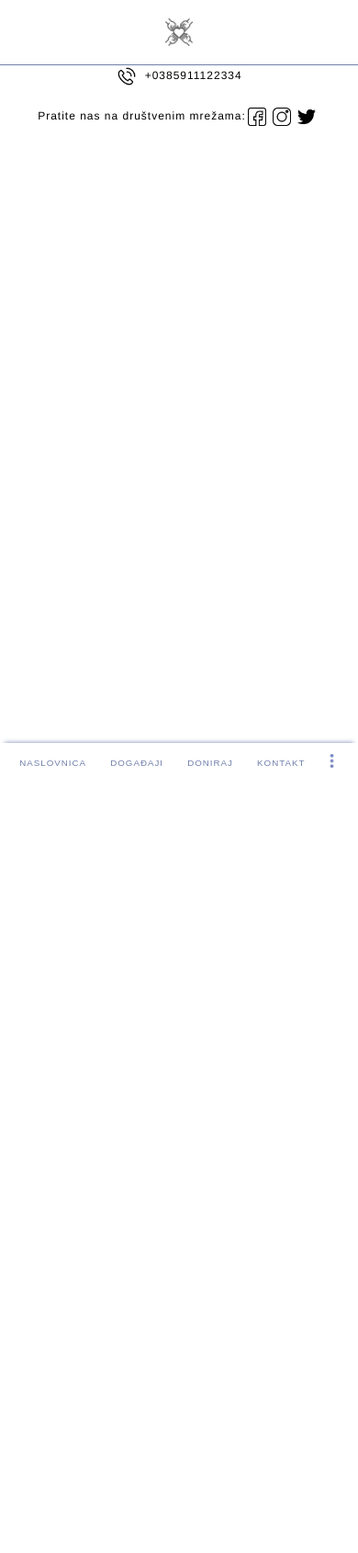
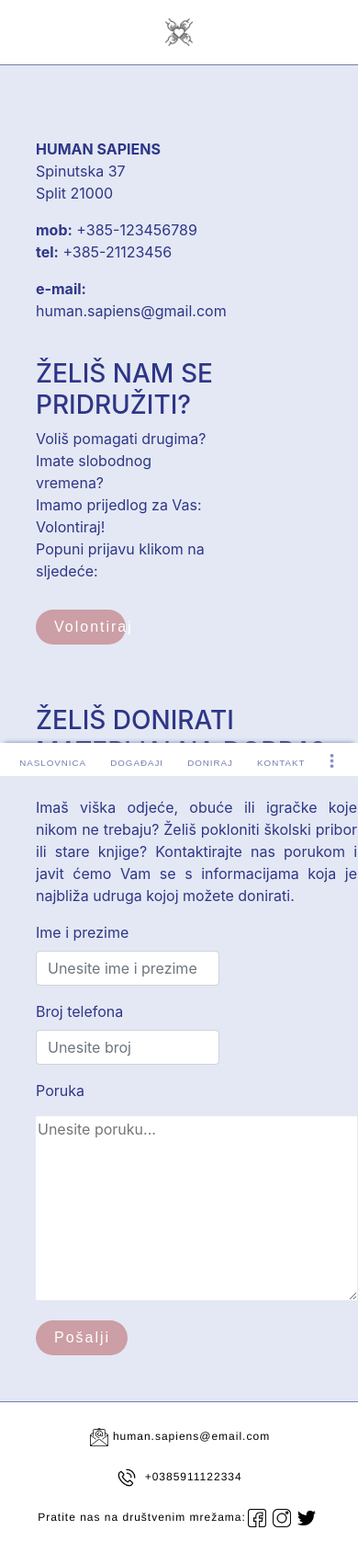
Before and after one commit to lida-3/HCI_2020-21, a Gatsby site: page /kontakt in a window 390 px wide. Shown: the whole page at 92% size. Before the commit the page ends 844 px from the top, so only its background shows below. Built offline with nearby package versions, Linux system fonts and the light colour scheme; Gatsby itself is replaced by a stand-in of ours.

Commit message:
adding contact

```diff
--- a/src/components/Buttons/style.module.css
+++ b/src/components/Buttons/style.module.css
@@ -74,6 +74,57 @@
   letter-spacing: 2px;
 }
 
+.volontiraj{
+  display: inline-block;
+
+  margin-top: 30px;
+  border: none;
+  padding: 7px 20px;
+  border-radius: 30px;
+  background-color: #cc9ea5;
+  color: #ffffff;
+  font-size: 18px;
+  font-family: sans-serif;
+  text-align: center;
+  letter-spacing: 2px;
+  width: 20%;
+}
+
+.poruka{
+  display: inline-block;
+  border: none;
+  padding: 7px 20px;
+  border-radius: 30px;
+  background-color: #cc9ea5;
+  color: #ffffff;
+  font-size: 18px;
+  font-family: sans-serif;
+  text-align: center;
+  letter-spacing: 2px;
+  width: 30%;
+}
+
+.submit {
+  display: inline-block;
+  border: none;
+  padding: 7px 20px;
+  border-radius: 30px;
+  background-color: #cc9ea5;
+  color: #ffffff;
+  font-size: 18px;
+  font-family: sans-serif;
+  text-align: center;
+  letter-spacing: 2px;
+
+
+}
+
+.volontiraj:hover,
+.poruka:hover,
+.submit:hover {
+  background-color: #2e3687;
+}
+
 @media screen and (max-width: 768px) {
   .primary,
   .secondary,
@@ -129,3 +180,25 @@
   border-radius: 30px;
   }
 }
+
+@media screen and (max-width: 768px) {
+  .volontiraj
+   {
+   font-size: 16px;
+   width: 50%;
+  }
+}
+
+@media screen and (max-width: 768px) {
+  .poruka
+   {
+   font-size: 16px;
+   width: 50%;
+  }
+}
+@media screen and (max-width: 768px) {
+  .submit
+   {
+   font-size: 16px;
+  }
+}
--- /dev/null
+++ b/src/components/Kontakti/index.js
@@ -0,0 +1,99 @@
+import React, {useState} from 'react'
+import styles from './style.module.css'
+import buttonStyles from '../Buttons/style.module.css'
+import {
+    Button,
+    Modal,
+    ModalHeader,
+    ModalBody,
+    ModalFooter,
+
+  } from "reactstrap"
+
+
+const Kontakt =() =>{
+    const [modal, setModal] = useState(false);
+    const toggle = () => setModal(!modal);
+
+    return(
+    <div className={styles.full}>
+            <div className={styles.leftdiv}>
+                <p className={styles.adresa}><strong>HUMAN SAPIENS </strong><br/>
+                Spinutska 37<br/>
+                Split 21000</p>
+                <p className={styles.tel}><strong>mob:</strong> +385-123456789 <br/>
+                <strong>tel:</strong> +385-21123456</p>
+                <p className={styles.email}><strong>e-mail:</strong> <br/>
+                human.sapiens@gmail.com</p>
+                <br/>
+                <h3>ŽELIŠ NAM SE PRIDRUŽITI?</h3>
+                <p className={styles.volontirajP}>
+                    Voliš pomagati drugima?<br />
+                    Imate slobodnog vremena?<br />
+                    Imamo prijedlog za Vas: <br />Volontiraj!<br />
+                    Popuni prijavu klikom na sljedeće:<br/>
+                    <button className={buttonStyles.volontiraj} onClick={toggle}>Volontiraj</button>
+
+                </p>
+                <Modal isOpen={modal} toggle={toggle} className={styles.modalic}>
+                  <ModalHeader toggle={toggle}>
+                      PRIJAVA ZA VOLONTIRANJE
+                  </ModalHeader>
+                  <ModalBody>
+                      <p>Odaberite udrugu:</p>
+                   <select className={styles.odabir}>
+                   <option value="andeli">Anđeli</option>
+                    <option value="bestie">Bestie</option>
+                    <option value="moST">moST</option>
+                    <option value="dica">Naša dica</option>
+                    <option value="skacst">Skac ST</option>
+                    <option value="sunce">Sunce</option>
+                   </select>
+
+                   <p>Koliko često ste u mogućnosti volonitari?</p>
+                   <p className={styles.check}>
+                   <label><input type="radio" value="tjedno"/>    Tjedno</label><br/>
+                   <label><input type="radio" value="mjesecno"/>    Mjesečno</label><br/>
+                   <label><input type="radio" value="jednom"/>   Jednokratno</label><br/>
+                   </p>
+                   <button type="submit" className={buttonStyles.submit}>Volontiraj</button>
+                  </ModalBody>
+                  <ModalFooter>
+                  <Button onClick={toggle}>
+                      Odustani
+                    </Button>
+                  </ModalFooter>
+                </Modal>
+
+
+            </div>
+            <div className={styles.rightdiv}>
+                <h3 className={styles.naslov}> ŽELIŠ DONIRATI MATERIJALNA DOBRA?</h3>
+                <p className={styles.donirajP}>
+                    <br/>
+                    Imaš viška odjeće, obuće ili igračke koje nikom ne trebaju?
+                    Želiš pokloniti školski pribor ili stare knjige? Kontaktirajte nas porukom
+                    i javit ćemo Vam se s informacijama koja je najbliža udruga kojoj možete donirati.
+
+                </p>
+                <div className={styles.forma}>
+                <div  className="form-group">
+                    <label htmlFor="username" className={styles.formlog}>Ime i prezime</label>
+                    <input type="username" className="form-control" placeholder="Unesite ime i prezime"/>
+                </div>
+                <div  className="form-group">
+                    <label htmlFor="tel" className={styles.formlog}>Broj telefona</label>
+                    <input type="tel" className="form-control" placeholder="Unesite broj"/>
+                </div>
+                <div className="form-group">
+                    <p>Poruka</p>
+                    <textarea type="message" id="message" className={styles.poruka} placeholder="Unesite poruku..."></textarea>
+                </div>
+                <button type="submit" className={buttonStyles.poruka}>Pošalji</button>
+                </div>
+            </div>
+    </div>
+    )
+};
+
+export default Kontakt
--- /dev/null
+++ b/src/components/Kontakti/style.module.css
@@ -0,0 +1,98 @@
+.full{
+    display: flex;
+    min-height: 600px;
+    background-color: #e4e8f4;
+    color: #2e3687;
+    font-size: 18px;
+    padding-top: 100px;
+}
+
+.leftdiv{
+    display: block;
+    position: relative;
+    left: 10%;
+    width: 50%;
+    height: 100%;
+    margin-top: 70px;
+}
+ .rightdiv{
+    display: block;
+    position: relative;
+    right: 5%;
+    width: 40%;
+    height: 100%;
+    margin: 50px;
+    margin-left: 0px;
+ }
+
+
+ .donirajP{
+     text-align: justify;
+ }
+ .poruka{
+     height: 200px;
+     width: 500px;
+     border: none;
+
+ }
+ .forma{
+     color: #2e3687;
+     width: 350px;
+
+ }
+ .modalic{
+    color: #2e3687;
+     font-size: 18px;
+ }
+
+.odabir{
+    color: #2e3687;
+    border-color:#2e3687;
+    border-width: 3px;
+    width: 50%;
+    margin-bottom: 50px;
+}
+
+.check{
+    padding-left: 5px;
+}
+@media screen and (max-width: 768px) {
+    .full{
+        display: flex;
+        flex-direction: column;
+        font-size: 16px;
+    }
+
+  }
+  @media screen and (max-width: 768px) {
+    .modalic{
+        display: flex;
+        flex-direction: column-reverse;
+        width: 450px;
+        font-size: 16px;
+    }
+
+  }
+
+  @media screen and (max-width: 768px) {
+    .leftdiv,
+    .rightdiv{
+
+        left: 10%;
+        margin-top: 50px;
+    }
+
+  }
+
+  @media screen and (max-width: 768px) {
+    .forma{
+        width: 200px;
+    }
+  }
+  @media screen and (max-width: 768px) {
+    .poruka,
+    .donirajP,
+    .naslov{
+        width: 350px;
+    }
+  }
--- a/src/pages/kontakt.js
+++ b/src/pages/kontakt.js
@@ -2,11 +2,12 @@ import React from "react"
 import NavigationHeader from '../components/NavigationHeader'
 import Footer from '../components/Footer'
 import HeaderBottom from "../components/HeaderBottom"
-
+import Kontakt from "../components/Kontakti"
 
 const KontaktPage = () => (
   <main>
     <NavigationHeader activeTab = "Kontakt" />
+    <Kontakt />
     <Footer />
     <HeaderBottom/>
   </main>
```
